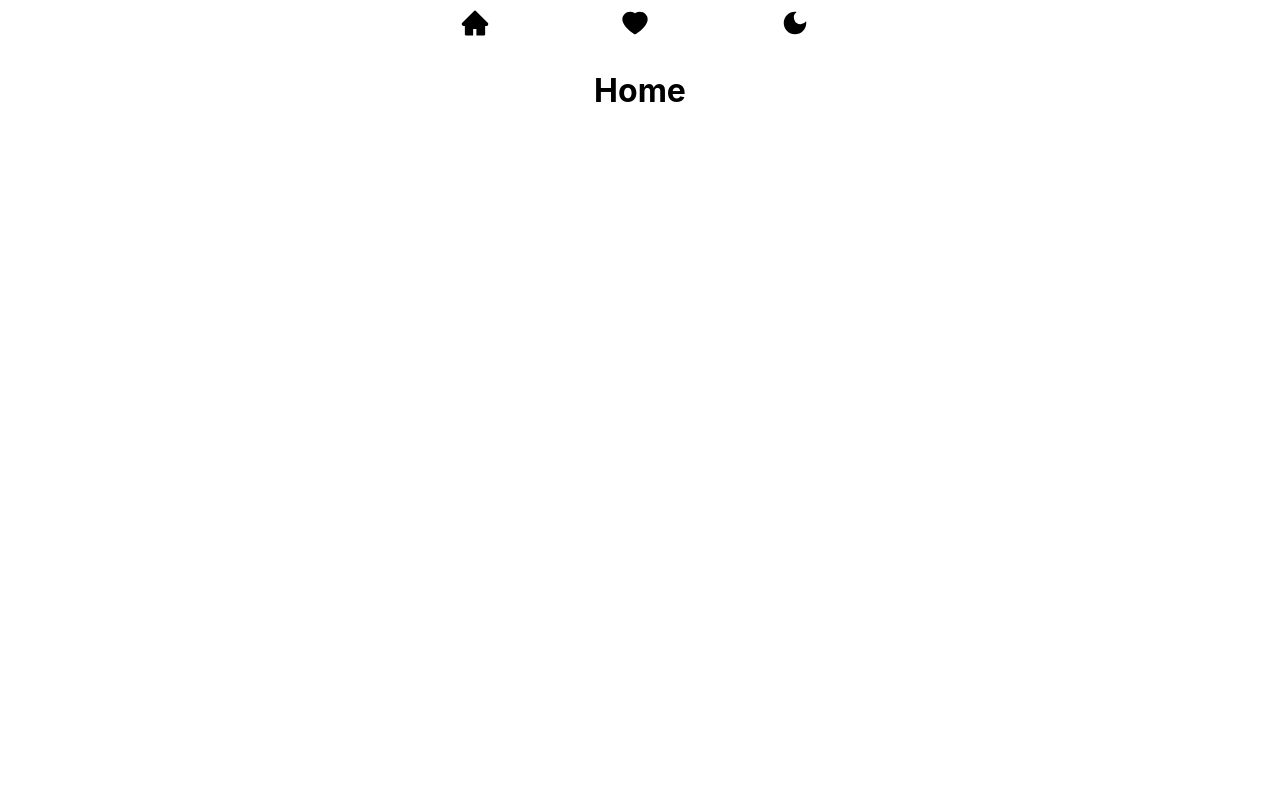
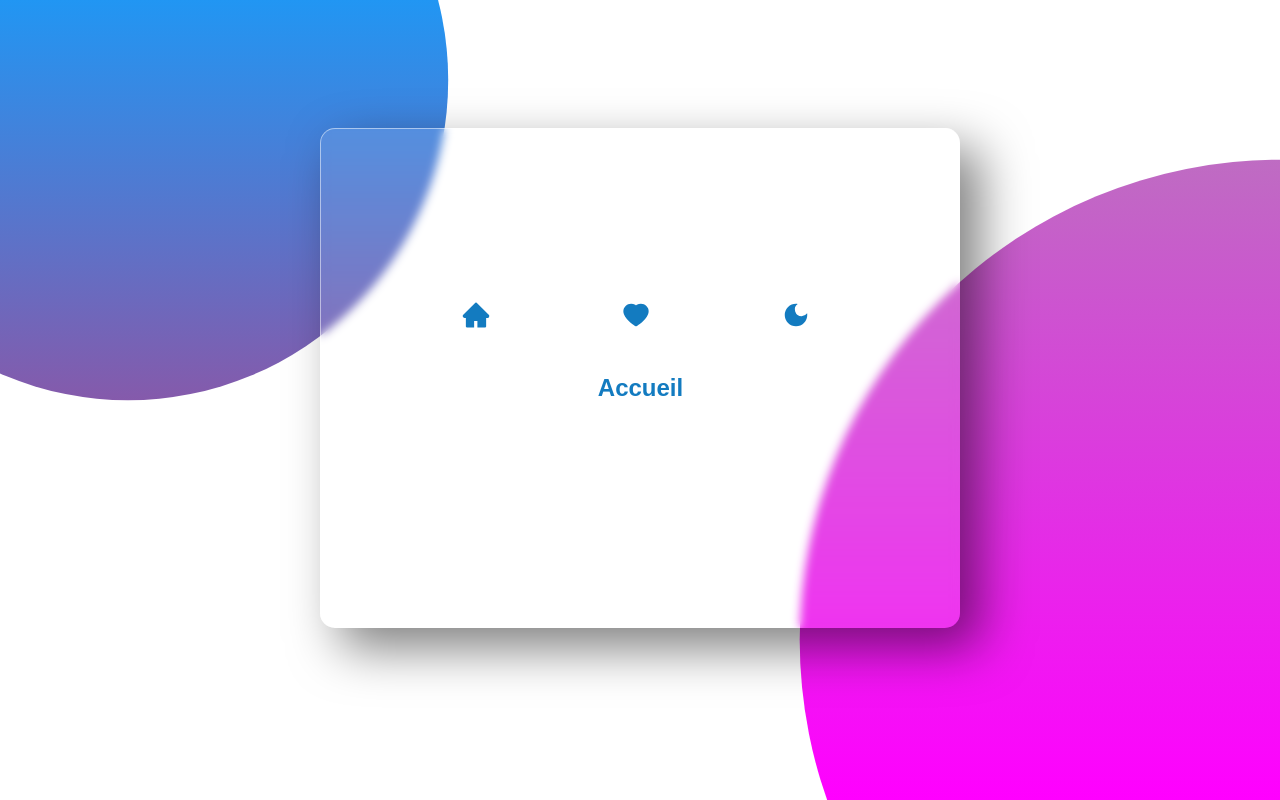
Before and after one commit to PaulCollas/random-user, a React (Create React App) app: page / in a window 1280 px wide. Built offline with nearby package versions, Linux system fonts and the light colour scheme.

Commit message:
UPDATE : Design background

```diff
--- a/src/App.css
+++ b/src/App.css
@@ -1,38 +1,183 @@
-.App {
-  text-align: center;
+* {
+  box-sizing: border-box;
+  margin: 0;
+  padding: 0;
+  font-family: 'PT Sans', sans-serif;
+  /* min-height: 100%; */
 }
 
-.App-logo {
-  height: 40vmin;
-  pointer-events: none;
+body {
+  display: flex;
+  justify-content: center;
+  align-items: center;
+  /* min-height: 100%; */
 }
 
-@media (prefers-reduced-motion: no-preference) {
-  .App-logo {
-    animation: App-logo-spin infinite 20s linear;
+body::before {
+  content: '';
+  position: absolute;
+  top: 0;
+  left: 0;
+  width: 100%;
+  height: 100%;
+  background: linear-gradient(#ae87b3, #f0f);
+  clip-path: circle(45% at right 80%);
+}
+
+body::after {
+  content: '';
+  position: absolute;
+  top: 0;
+  left: 0;
+  width: 100%;
+  height: 100%;
+  background: linear-gradient(#2196F3, #E91E63);
+  clip-path: circle(30% at 10% 10%);
+}
+
+.todo-app {
+  position: relative;
+  display: flex;
+  flex-wrap: wrap;
+  justify-content: center;
+  align-items: center;
+  min-width: 50vmax;
+  margin: auto;
+  min-height: 500px;
+  box-shadow: 20px 20px 50px rgba(0, 0, 0, 0.5);
+  border-radius: 15px!important;
+  background-color: rgba(255, 255, 255, 0.1);
+  border-top: 1px solid rgba(255, 255, 255, 0.5);
+  border-left: 1px solid rgba(255, 255, 255, 0.5);
+  backdrop-filter: blur(5px);
+  text-align: center;
+  margin: 128px auto;
+  border-radius: 10px;
+  padding-bottom: 32px;
+  z-index: 1;
+}
+
+.logo {
+  width: 250px;
+}
+
+h1 {
+  margin: 32px 0;
+  color: #137bc0;
+  font-size: 24px;
+  font-family: 'Nunito', sans-serif;
+}
+
+.complete {
+  text-decoration: line-through;
+  opacity: 0.4;
+}
+
+.todo-form {
+  margin-bottom: 32px;
+}
+
+.todo-input {
+  padding: 14px 32px 14px 16px;
+  border-radius: 4px 0 0 4px;
+  border: 2px solid #137bc0;
+  outline: none;
+  width: 320px;
+  background: transparent;
+  color: #137bc0;
+  box-shadow: 0 5px 15px rgba(0, 0, 0, 0.5);
+}
+
+.todo-input::placeholder {
+  color: #137bc0;
+}
+
+.todo-button {
+  padding: 16px;
+  border: none;
+  border-radius: 0 4px 4px 0;
+  cursor: pointer;
+  outline: none;
+  background-color: #137bc0;
+  color: #fff;
+  box-shadow: 0 5px 15px rgba(0, 0, 0, 0.5);
+}
+
+.todo-button:hover {
+  text-transform: uppercase;
+}
+
+.todo-input.edit {
+  border: 2px solid #149fff;
+}
+
+.todo-button.edit {
+  background-color: #137bc0;
+  padding: 16px 22px;
+}
+
+.todo-container {
+  display: flex;
+  flex-direction: row;
+  position: relative;
+}
+
+.todo-row {
+  display: flex;
+  justify-content: space-between;
+  align-items: center;
+  margin: 8px auto;
+  width: 100%!important;
+  color: #fff;
+  background: #137bc0;
+  padding: 12px;
+  border-radius: 5px;
+  width: 90%;
+  box-shadow: 0 5px 15px rgba(0, 0, 0, 0.5);
+}
+
+.icons {
+  display: flex;
+  align-items: center;
+  font-size: 24px;
+  cursor: pointer;
+}
+
+.delete-icon {
+  margin-right: 5px;
+  color: #fff;
+}
+
+.delete-icon:hover,
+.edit-icon:hover {
+  font-size: larger;
+  color:#a882f3;
+}
+
+.edit-icon {
+  color: #fff;
+}
+
+@media (min-width: 320px) and (max-width: 650px) {
+  .todo-app {
+    margin: 0;
+    height: 100vh;
+    width: 100vw;
+  }
+
+  .todo-context {
+    width: 80vw;
+  }
+
+  .todo-input {
+    width: 215px;
+  }
+
+  .todo-row {
+    width: 80%;
+  }
+
+  .todo-button:hover {
+    text-transform: none;
   }
 }
-
-.App-header {
-  background-color: #282c34;
-  min-height: 100vh;
-  display: flex;
-  flex-direction: column;
-  align-items: center;
-  justify-content: center;
-  font-size: calc(10px + 2vmin);
-  color: white;
-}
-
-.App-link {
-  color: #61dafb;
-}
-
-@keyframes App-logo-spin {
-  from {
-    transform: rotate(0deg);
-  }
-  to {
-    transform: rotate(360deg);
-  }
-}
--- a/src/App.js
+++ b/src/App.js
@@ -1,14 +1,24 @@
 import './App.css';
-import Navbar from './components/Navbar/Navbar';
 import { BrowserRouter, Routes, Route } from 'react-router-dom';
-import Likes from './components/pages/Likes'
-import Home from './components/pages/Home'
+import Likes from './components/pages/Likes';
+import Home from './components/pages/Home';
+import { createContext } from "react";
+
+export const themes = {
+  dark: "",
+  light: "white-content",
+};
+
+export const ThemeContext = createContext({
+    theme: themes.dark,
+  changeTheme: () => {},
+});
 
 function App() {
   return (
-    <div className="App">
+    <div className="todo-app">
       <BrowserRouter>
-        <Navbar />
+
         <Routes>
           <Route path='/' element={<Home/>} />
           <Route path='/likes' element={<Likes/>} />
--- a/src/components/Navbar/Navbar.css
+++ b/src/components/Navbar/Navbar.css
@@ -1,6 +1,5 @@
 nav {
     height: 50px;
-    background-color: #fff;
 }
 .liste {
     list-style-type: none;
--- a/src/components/Navbar/Navbar.js
+++ b/src/components/Navbar/Navbar.js
@@ -37,14 +37,14 @@ export default function Navbar() {
             {(toggleMenu || largeur > 500) && (
 
                 <ul className="liste">
-                    <li className="items"><NavLink to="/" className='link'><AiFillHome size={30} style={{ fill: 'black' }}/></NavLink></li>
-                    <li className="items"><NavLink to="/likes" className='link'><AiFillHeart size={30} style={{ fill: 'black' }}/></NavLink></li>
-                    <li className="items"><MdDarkMode size={30} style={{ fill: 'black' }}/></li>
+                    <li className="items"><NavLink to="/" className='link'><AiFillHome size={30} style={{ fill: '#137bc0' }}/></NavLink></li>
+                    <li className="items"><NavLink to="/likes" className='link'><AiFillHeart size={30} style={{ fill: '#137bc0' }}/></NavLink></li>
+                    <li className="items"><MdDarkMode size={30} style={{ fill: '#137bc0' }}/></li>
                 </ul>
 
             )}
 
-            <a onClick={toggleNavSmallScreen} className="btn"> <BiMenuAltRight size={30} style={{ fill: 'black' }}/> </a>
+            <a onClick={toggleNavSmallScreen} className="btn"> <BiMenuAltRight size={30} style={{ fill: '#137bc0' }}/> </a>
         </nav>
     )
 }
--- a/src/components/pages/Home.js
+++ b/src/components/pages/Home.js
@@ -1,9 +1,35 @@
 import React, { Component } from 'react';
+import Navbar from '../Navbar/Navbar';
+// import { RiCloseCircleLine } from 'react-icons/ri';
+// import { TiEdit } from 'react-icons/ti';
 
 class Home extends Component {
   render() {
     return (
-        <h1>Home</h1>
+    <div className="todo-context">
+        <Navbar />
+        <h1>Accueil</h1>
+        {/* <form className="todo-form">
+            <input type="text" placeholder="Update your item" name="text" className="todo-input edit" />
+            <button className="todo-button edit">Mettre à jour</button>
+            <input type="text" placeholder="Nom de la tâche" name="text" className="todo-input" />
+            <button className="todo-button">Ajouter</button>
+        </form >
+
+        <div className='todo-row'>
+            <div>
+                test
+            </div>
+            <div className='icons'>
+                <RiCloseCircleLine
+                    className='delete-icon'
+                />
+                <TiEdit
+                    className='edit-icon'
+                />
+            </div>
+        </div> */}
+    </div>
     )
   }
 }
--- a/src/components/pages/Likes.js
+++ b/src/components/pages/Likes.js
@@ -1,9 +1,33 @@
 import React, { Component } from 'react';
+import Navbar from '../Navbar/Navbar';
+// import { RiCloseCircleLine } from 'react-icons/ri';
+// import { TiEdit } from 'react-icons/ti';
 
 class Likes extends Component {
   render() {
     return (
-        <h1>Likes</h1>
+    <div className="todo-context">
+        <Navbar />
+        <h1>Favoris</h1>
+        {/* <form className="todo-form">
+            <input type="text" placeholder="Update your item" name="text" className="todo-input edit" />
+            <button className="todo-button edit">Mettre à jour</button>
+        </form >
+
+        <div className='todo-row'>
+            <div>
+                test
+            </div>
+            <div className='icons'>
+                <RiCloseCircleLine
+                    className='delete-icon'
+                />
+                <TiEdit
+                    className='edit-icon'
+                />
+            </div>
+        </div> */}
+    </div>
     )
   }
 }
```
